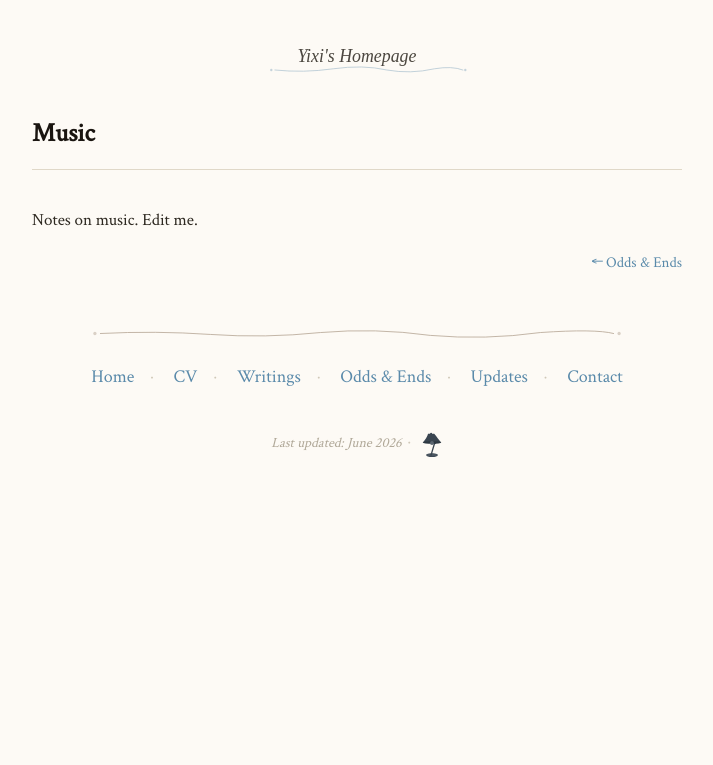
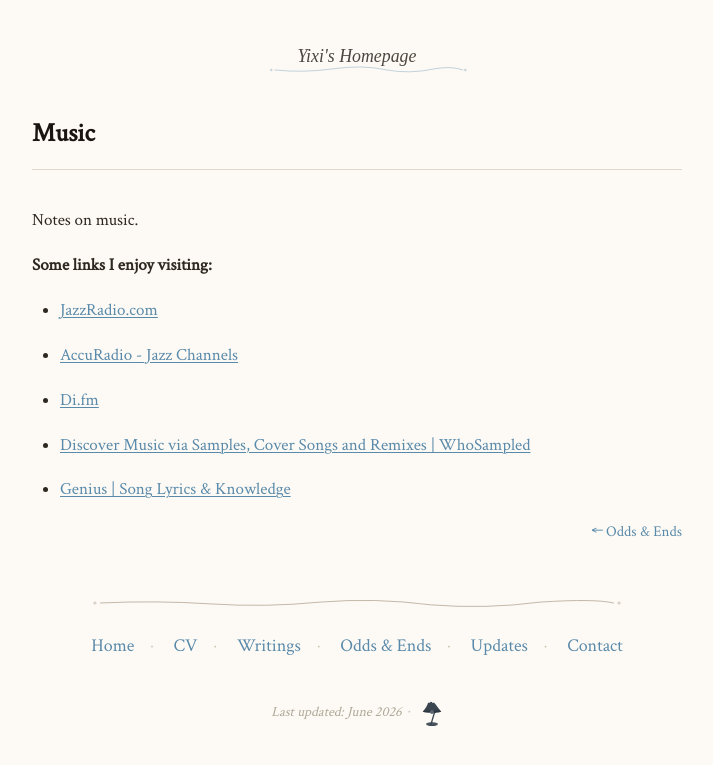
Before and after one commit to yixiouy/yixiouy.github.io, a Jekyll site: the page odds-and-ends/music.html, which Jekyll copies as it is, in a window 1280 px wide. Shown: the top 765 px of the page, without its empty margins (283-996 px from the left). Built offline with Jekyll 4.4.1, drawn with Linux system fonts in a browser that asks for light colours.

Commit message:
Update site content

```diff
--- a/odds-and-ends/music.html
+++ b/odds-and-ends/music.html
@@ -30,7 +30,25 @@
 
   <!-- Page Content -->
   <div class="content">
-    <p>Notes on music. Edit me.</p>
+    <p>Notes on music.</p>
+<p><strong>Some links I enjoy visiting:</strong></p>
+<ul>
+<li>
+<p><a href="https://www.jazzradio.com/">JazzRadio.com</a></p>
+</li>
+<li>
+<p><a href="https://www.accuradio.com/jazz/">AccuRadio - Jazz Channels</a></p>
+</li>
+<li>
+<p><a href="https://www.di.fm/channels/">Di.fm</a></p>
+</li>
+<li>
+<p><a href="https://www.whosampled.com/">Discover Music via Samples, Cover Songs and Remixes | WhoSampled</a></p>
+</li>
+<li>
+<p><a href="https://genius.com/">Genius | Song Lyrics &amp; Knowledge</a></p>
+</li>
+</ul>
 <!-- Photos: put images in assets/images/ and reference with an absolute path, e.g.
 ![an album cover](/assets/images/music-01.jpg)
 -->
--- a/odds-and-ends/photos.html
+++ b/odds-and-ends/photos.html
@@ -30,7 +30,7 @@
 
   <!-- Page Content -->
   <div class="content">
-    <p>A collection of photos. Edit me.</p>
+    <p>A collection of photos. Under construction......</p>
 <!-- Photos: put images in assets/images/ and reference with an absolute path, e.g.
 ![a photo](/assets/images/photos-01.jpg)
 -->
```
Also changed, not shown: odds-and-ends/public-transit.html (+9 -3 lines).
